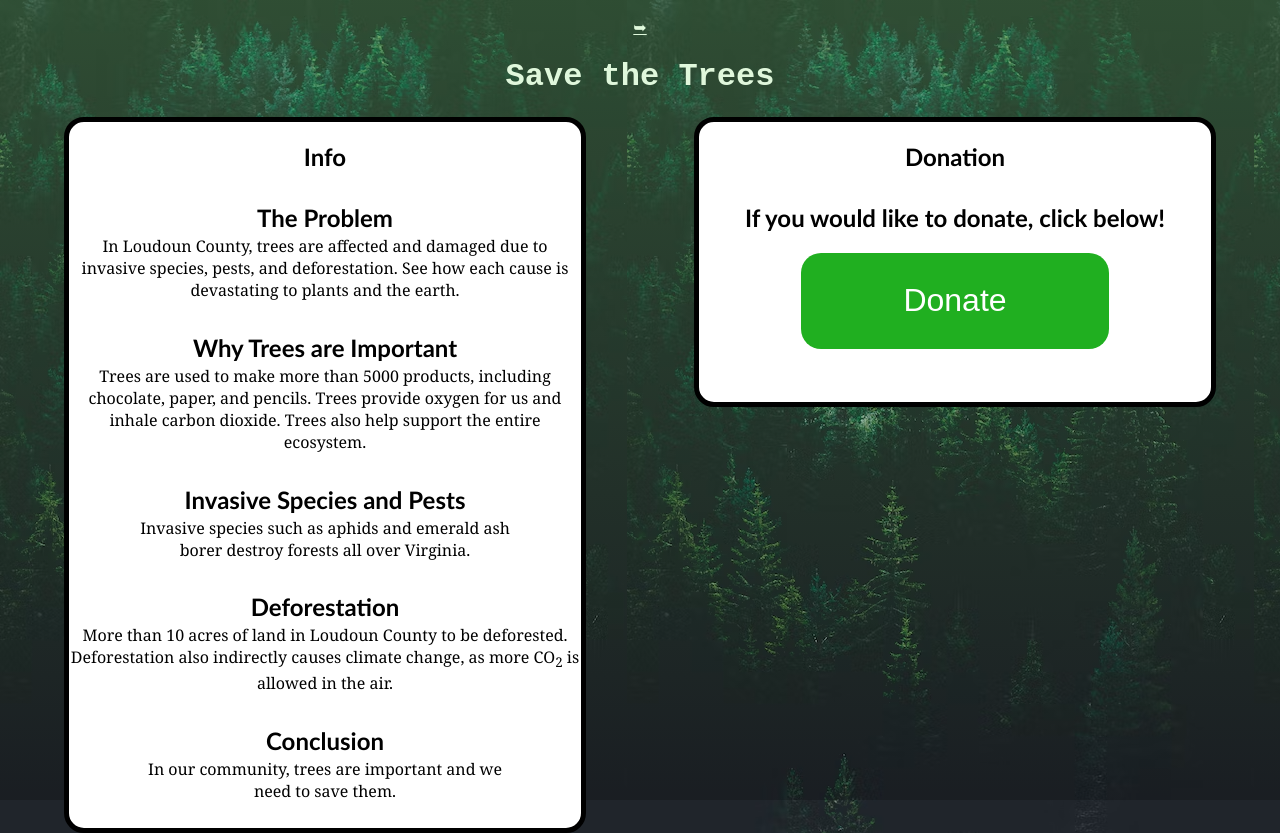
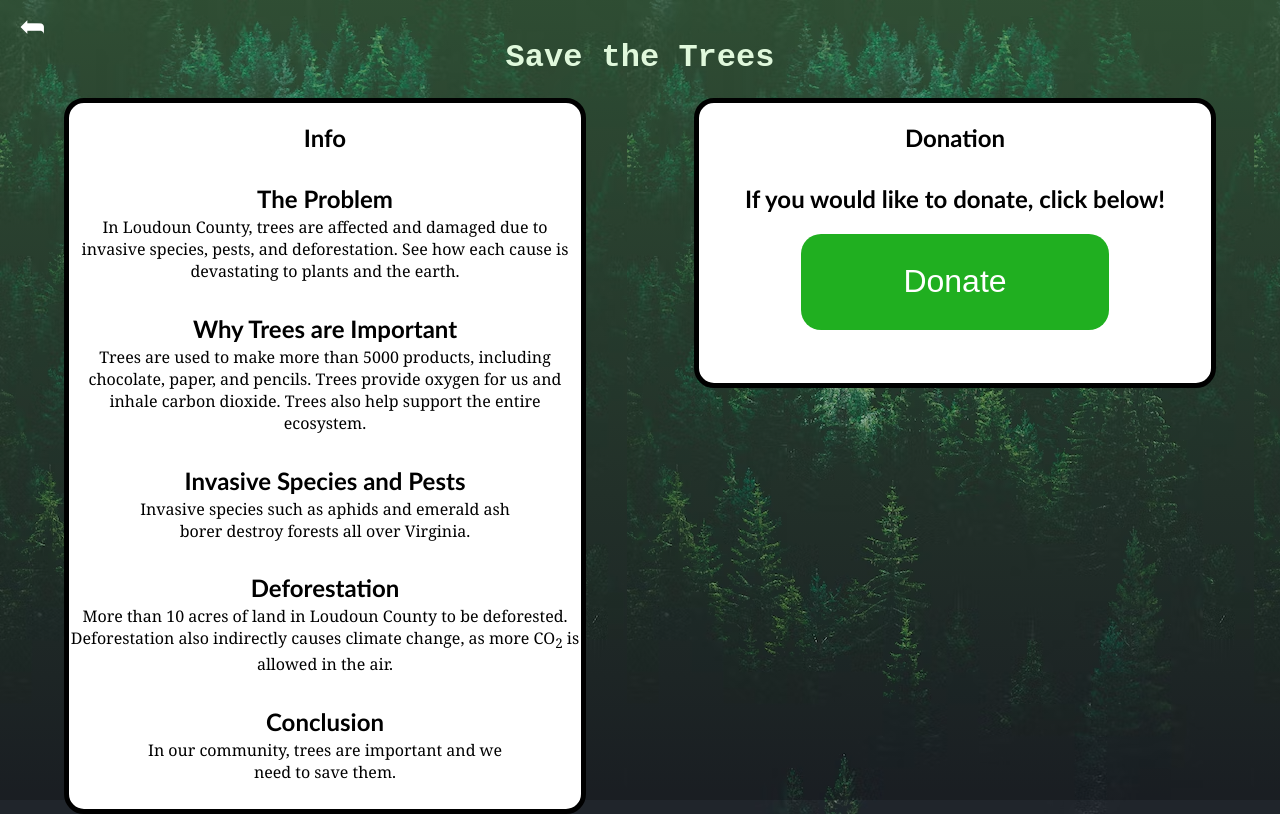
Before and after one commit to anishthota12/Phoenix-Hackathon-2022, a plain HTML site: page trees.html in a window 1280 px wide. Drawn offline with Linux system fonts and the light colour scheme.

Commit message:
Update trees.html

```diff
--- a/trees.html
+++ b/trees.html
@@ -20,9 +20,17 @@
             overflow-x: hidden;
         }
 
-        a {
+        #backButton {
+            position: absolute;
+            transform: rotate(180deg);
+            background: none;
+            border: none;
             color: white;
-            transform: rotate()
+            font-size: xx-large;
+            left: 1%;
+            top: 1%;
+            cursor: pointer;
+            z-index: 20;
         }
 
         #header {
@@ -90,7 +98,7 @@
         }
     </style>
     <br>
-    <a href="index.html">&#10149;</a>
+    <button id="backButton" onclick="back()">&#10149;</button>
     <h1 id="header">Save the Trees</h1>
     <div id="informationDiv">
         <h2 class="sectionHeader">Info</h2>
@@ -121,6 +129,9 @@
         <a href="pay.html"><button id="donateButton">Donate</button></a>
     </div>
     <div id="lightScreen"></div>
+    <script>
+        function back() {window.location = "index.html"; console.log("hi")}
+    </script>
 </body>
 
 </html>
```
